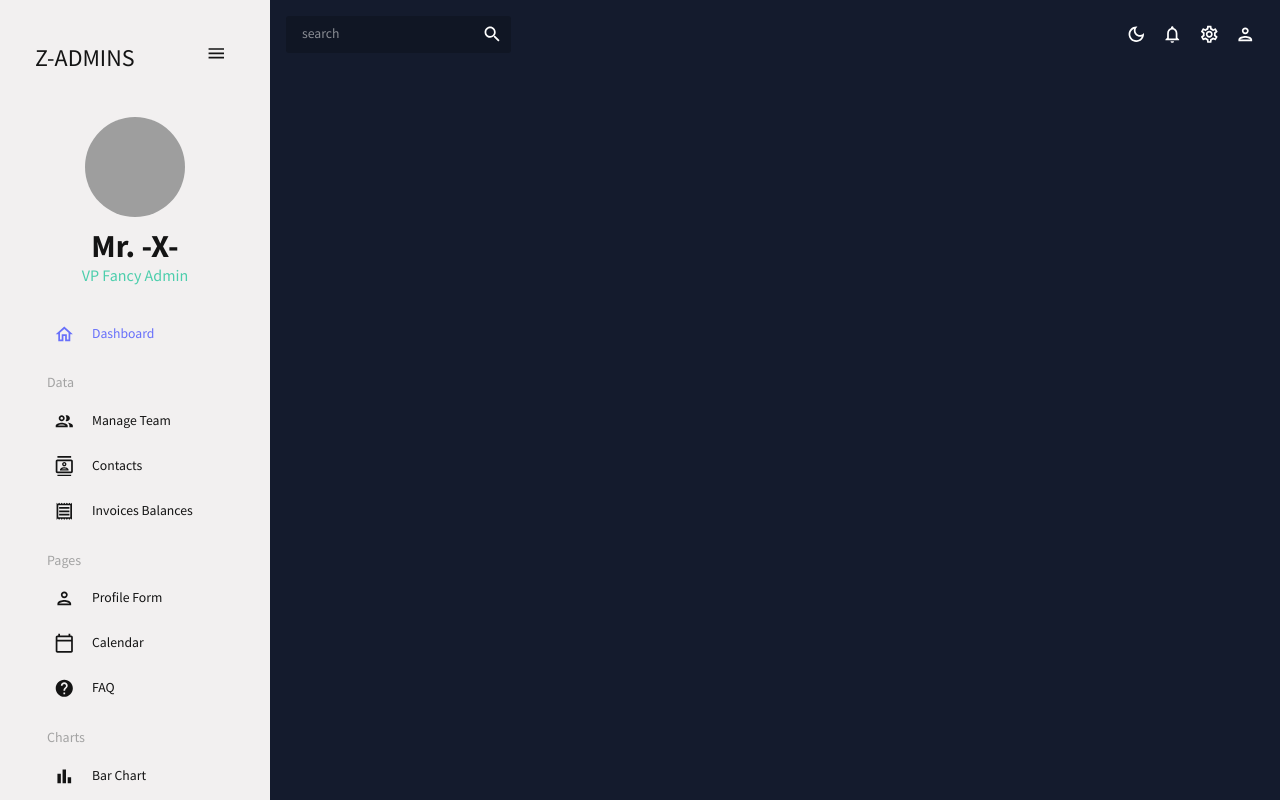
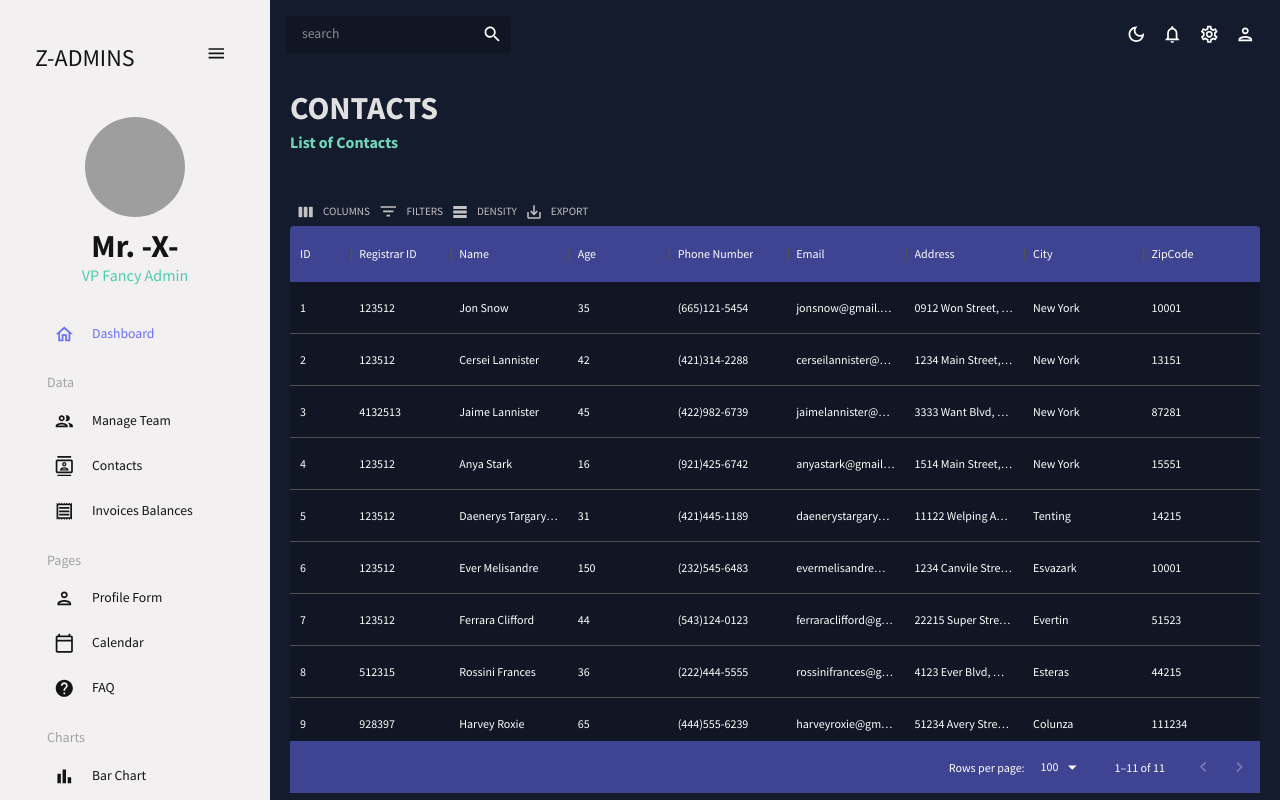
Before and after one commit to Sabian-A/AdminPanel-X-1.0, a React (Vite) app: page /contacts in a window 1280 px wide. Built offline with nearby package versions, Linux system fonts and the light colour scheme; grey boxes are pictures that could not be loaded.

Commit message:
contacts table done

```diff
--- a/src/App.jsx
+++ b/src/App.jsx
@@ -9,7 +9,7 @@
 import { Routes, Route } from "react-router-dom";
 // import Team from './scenes/team';
 // import Invoices from './scenes/invoices';
-// import Contacts from './scenes/contacts';
+import Contacts from './scenes/contacts';
 // import Bar from './scenes/bar';
 // import Form from './scenes/form';
 // import Line from './scenes/line';
@@ -32,7 +32,7 @@
         <Routes>
           <Route path="/" element={<Dashboard/>}/>
           <Route path="/team" element={<Team/>}/>
-          {/* <Route path="/contacts" element={<Contacts/>}/> */}
+          <Route path="/contacts" element={<Contacts/>}/>
           {/* <Route path="/invoices" element={<Invoices/>}/> */}
           {/* <Route path="/form" element={<Form/>}/> */}
           {/* <Route path="/bar" element={<Bar/>}/> */}
--- /dev/null
+++ b/src/scenes/contacts/index.jsx
@@ -0,0 +1,116 @@
+import {Box, Typography, useTheme} from "@mui/material";
+import {DataGrid, GridToolbar} from "@mui/x-data-grid";
+import {tokens} from "../../theme"
+import {mockDataContacts} from "../../data/mockData"
+import Header from "../../components/Header";
+const Contacts =()=>{
+    const theme = useTheme();
+    const colors = tokens(theme.palette.mode);
+    const columns = [
+        {
+            field:"id",
+             headerName: "ID",
+             flex:0.5
+        },
+        {
+            field:"registrarId",
+             headerName: "Registrar ID",
+        },
+        {
+            field:"name",
+            headerName: "Name",
+            flex: 1,
+            cellClassName:"name-column-cell"
+        },
+        {
+            field:"age",
+            headerName: "Age",
+            type:"number",
+            headerAlign:"left",
+            align:"left"
+        },
+        {
+            field:"phone",
+            headerName: "Phone Number",
+            flex: 1
+
+        },
+        {
+            field:"email",
+            headerName: "Email",
+            flex: 1
+
+        },
+        {
+            field:"address",
+            headerName: "Address",
+            flex: 1
+
+        },
+        {
+            field:"city",
+            headerName: "City",
+            flex: 1
+
+        },
+        {
+            field:"zipCode",
+            headerName: "ZipCode",
+            flex: 1
+
+        },
+
+
+    ];
+
+    return(
+        <Box m ="20px">
+            <Header title="CONTACTS" subtitle="List of Contacts" />
+            <Box
+                m="40px 0 0 0" height="75vh"
+                sx= {{
+                    "& .MuiDataGrid-root":{
+                        border:"none",
+                    },
+                    "& .MuiDataGrid-cell":{
+                        borderBottom:"none",
+                    },
+                    "& .name-column--cell":{
+                        color:colors.greenAccent[300]
+                    },
+                    "& .MuiDataGrid-columnHeaders":{
+                        backgroundColor:colors.blueAccent[700],
+                        borderBottom:"none"
+                    },
+                    "& .MuiDataGrid-virtualScroller":{
+                        backgroundColor: colors.primary[600],
+                    },
+                    "& .MuiDataGrid-footerContainer":{
+                        borderTop:"none",
+                        backgroundColor: colors.blueAccent[700]
+                    },
+                    "& .MuiCheckbox-root": {
+                        color: `${colors.greenAccent[200]} !important`,
+                      },
+                      "& .MuiDataGrid-toolbarContainer .MuiButton-text": {
+                        color: `${colors.grey[200]} !important`,
+                      },
+
+
+                }}
+            >
+                <DataGrid
+                    rows={mockDataContacts}
+                    columns = {columns}
+                    components ={{Toolbar:GridToolbar}}
+
+                    />
+            </Box>
+
+
+        </Box>
+    )
+
+
+}
+export default Contacts;
--- a/src/scenes/global/Sidebar.jsx
+++ b/src/scenes/global/Sidebar.jsx
@@ -153,7 +153,7 @@
                                     />
                                 <Item
                                     title= "Contacts"
-                                    to= "/team"
+                                    to= "/contacts"
                                     icon = {<ContactsOutlinedIcon />}
                                     selected = {selected}
                                     setSelected = {setSelected}
```
